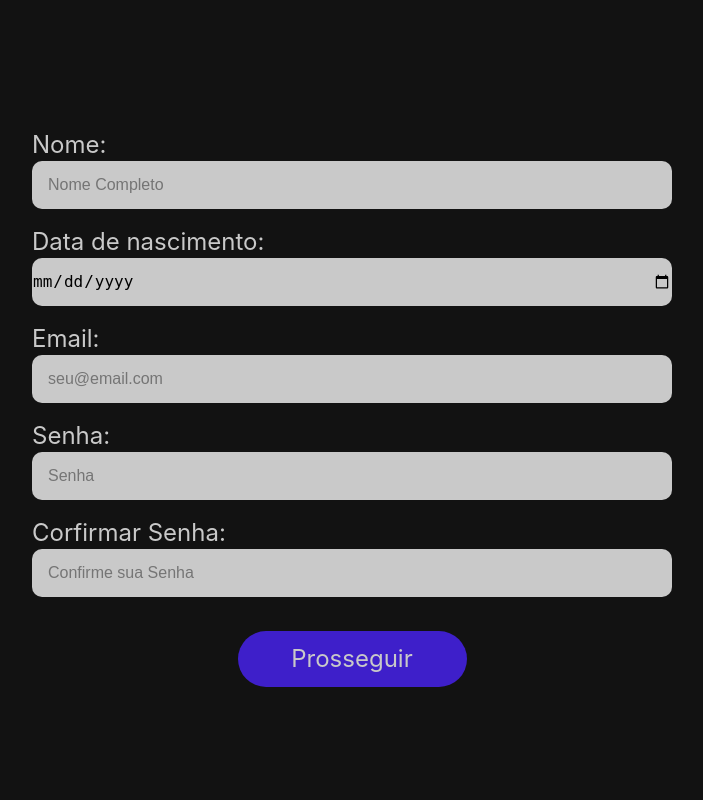
After one commit to VitorCRF/KMFlix, a PHP site: page /html/cadastro.html in a window 1280 px wide. The commit adds this page. Shown: the whole page, without its empty margins (288-991 px from the left). Run offline with PHP 8.4, Linux system fonts and the light colour scheme.

Commit message:
Cadastro 1.2.1
-Correção no tamanho dos componentes.

```diff
--- /dev/null
+++ b/css/cadastro.css
@@ -0,0 +1,109 @@
+
+.div-container {
+    width: 100%;
+    height: 100%;
+    display: flex;
+    flex-direction: row;
+    justify-content: center;
+    align-items: center;
+    vertical-align: center;
+}
+
+.campo-cadastro {
+    background-color: var(--gray-line);
+    border: 0;
+    width: 40rem;
+    height: 3rem;
+    border-radius: 10px;
+}
+
+.campo-cadastro::placeholder {
+    padding-left: 1rem;
+}
+
+.campo-cadastro-invalido {
+    background-color: var(--gray-line);
+    border: 0.1px;
+    border-style: solid;
+    border-color: red;
+    width: 40rem;
+    height: 4rem;
+    border-radius: 10px;
+}
+
+.campo-cadastro-invalido::placeholder {
+    padding-left: 1rem;
+}
+
+.p-nome-campo {
+    margin-top: 1rem;
+    font-size: 24;
+    font-weight: normal;
+    font-family: -apple-system, BlinkMacSystemFont, 'Segoe UI', Roboto, Oxygen, Ubuntu, Cantarell, 'Open Sans', 'Helvetica Neue', sans-serif;
+    color: var(--gray-line);
+}
+
+.botao-prosseguir {
+    margin-top: 2rem;
+    background-color: var(--purple);
+    color: var(--gray-line);
+    font-family: -apple-system, BlinkMacSystemFont, 'Segoe UI', Roboto, Oxygen, Ubuntu, Cantarell, 'Open Sans', 'Helvetica Neue', sans-serif;
+    font-size: 24;
+    font-weight: normal;
+    width: 14.3125rem;
+    height: 3.5rem;
+    border-radius: 30px;
+    cursor: pointer;
+    border: 0;
+}
+
+
+
+
+
+
+/* Tela de cadastro finalizado */
+
+.imagem-verificado {
+    width: 20rem;
+    height: 20rem;
+    cursor: pointer;
+}
+
+.h1-finalizar-cadastro {
+    text-align: center;
+    color: var(--gray-line);
+    font-family: -apple-system, BlinkMacSystemFont, 'Segoe UI', Roboto, Oxygen, Ubuntu, Cantarell, 'Open Sans', 'Helvetica Neue', sans-serif;
+    font-size: 3.3rem;
+    font-weight: normal;
+}
+
+.h2-finalizar-cadastro {
+    text-align: center;
+    color: var(--gray-line);
+    font-family: -apple-system, BlinkMacSystemFont, 'Segoe UI', Roboto, Oxygen, Ubuntu, Cantarell, 'Open Sans', 'Helvetica Neue', sans-serif;
+    font-size: 1.8rem;
+    font-weight: normal;
+    margin-top: 1rem;
+}
+
+.p-link {
+    text-align: center;
+    color: var(--gray-line);
+    font-family: -apple-system, BlinkMacSystemFont, 'Segoe UI', Roboto, Oxygen, Ubuntu, Cantarell, 'Open Sans', 'Helvetica Neue', sans-serif;
+    font-size: 1rem;
+    font-weight: normal;
+    text-decoration: underline;
+    cursor: pointer;
+    margin-top: 0.5rem;
+}
+
+.div-container2 {
+    width: 100%;
+    height: 100%;
+    display: flex;
+    flex-direction:column;
+    justify-content: center;
+    align-items: center;
+    vertical-align: center;
+}
--- a/css/global.css
+++ b/css/global.css
@@ -28,12 +28,22 @@ body {
 
 @media(max-width: 720px) {
     html{
+<<<<<<< Updated upstream
         font-size: 80.5%;
+=======
+        font-size: 70.5%;
+        background-color: var(--black-background);
+>>>>>>> Stashed changes
     }
 }
 
 @media(max-width: 320px) {
     html{
+<<<<<<< Updated upstream
         font-size: 70%
+=======
+        font-size: 60%;
+        background-color: var(--black-background);
+>>>>>>> Stashed changes
     }
 }
--- /dev/null
+++ b/html/cadastro.html
@@ -0,0 +1,39 @@
+
+<html>
+
+    <head>
+        <meta charset="utf-8">
+        <meta name="viewport" content="width=device-width, initial-scale=1.0">
+        <script type="text/javascript" src="../js/jquery-3.5.1.js"></script>
+        <script type="text/javascript" src="../js/sjcl.js"></script>
+        <link rel="stylesheet" type="text/css" href="../css/global.css">
+        <link rel="stylesheet" type="text/css" href="../css/cadastro.css">
+    </head>
+
+    <body class="body">
+
+        <div class="div-container">
+
+            <div>
+                <table width="11.2rem" height="11.2rem">
+                    <tr><td><p class="p-nome-campo">Nome:</p></td></tr>
+                    <tr><td><input type="text" placeholder="Nome Completo" id="campoNome" class="campo-cadastro"> </td></tr>
+                    <tr><td><p class="p-nome-campo">Data de nascimento:</p></td></tr>
+                    <tr><td><input type="date" placeholder="01/01/2001" id="campoNascimento" class="campo-cadastro"> </td></tr>
+                    <tr><td><p class="p-nome-campo">Email:</p></td></tr>
+                    <tr><td><input type="text" placeholder="seu@email.com" id="campoEmail" class="campo-cadastro"> </td></tr>
+                    <tr><td><p class="p-nome-campo">Senha:</p></td></tr>
+                    <tr><td><input type="password" placeholder="Senha" id="campoSenha" class="campo-cadastro"> </td></tr>
+                    <tr><td><p class="p-nome-campo">Corfirmar Senha:</p></td></tr>
+                    <tr><td><input type="password" placeholder="Confirme sua Senha" id="campoConfirmaSenha" class="campo-cadastro"></td></tr>
+                    <tr><td align="center"><button id="botaoProsseguir" class="botao-prosseguir">Prosseguir</button></td></tr>
+                </table>
+            </div>
+
+        </div>
+
+        <script type="text/javascript" src="../js/cadastroScript.js"></script>
+
+    </body>
+
+</html>
```
Also changed, not shown: html/cadastroFinalizado.html (added, +38 -0 lines).
